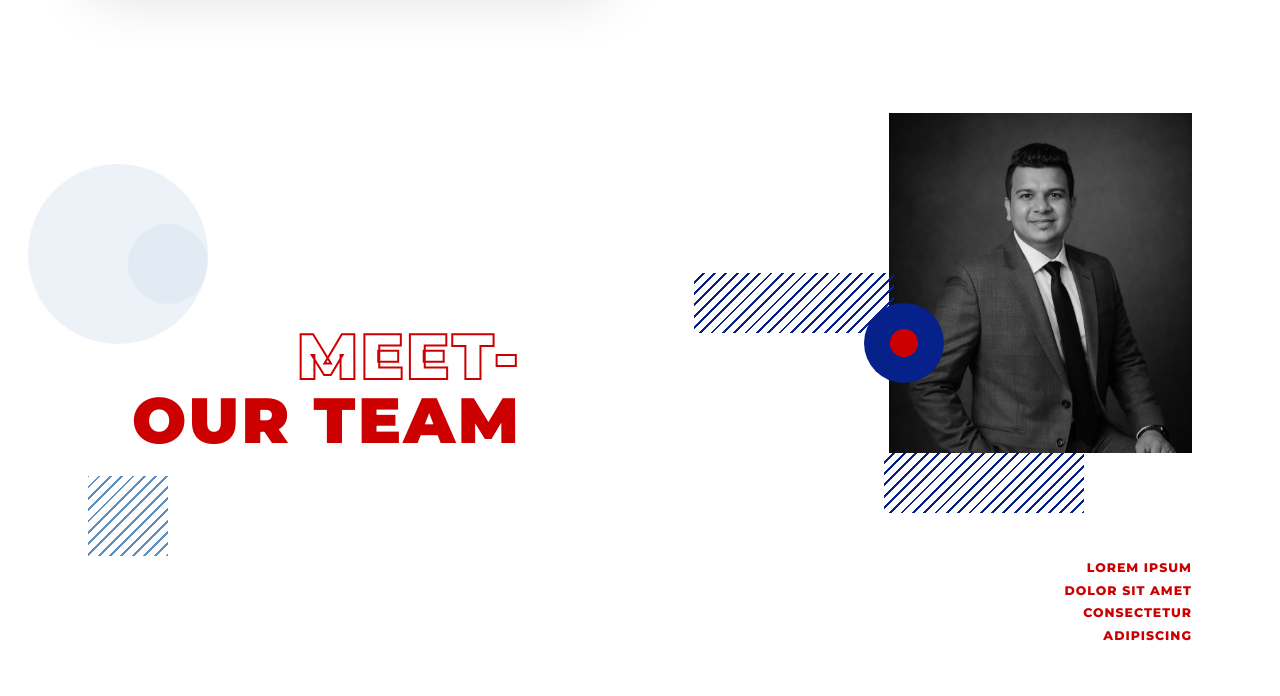
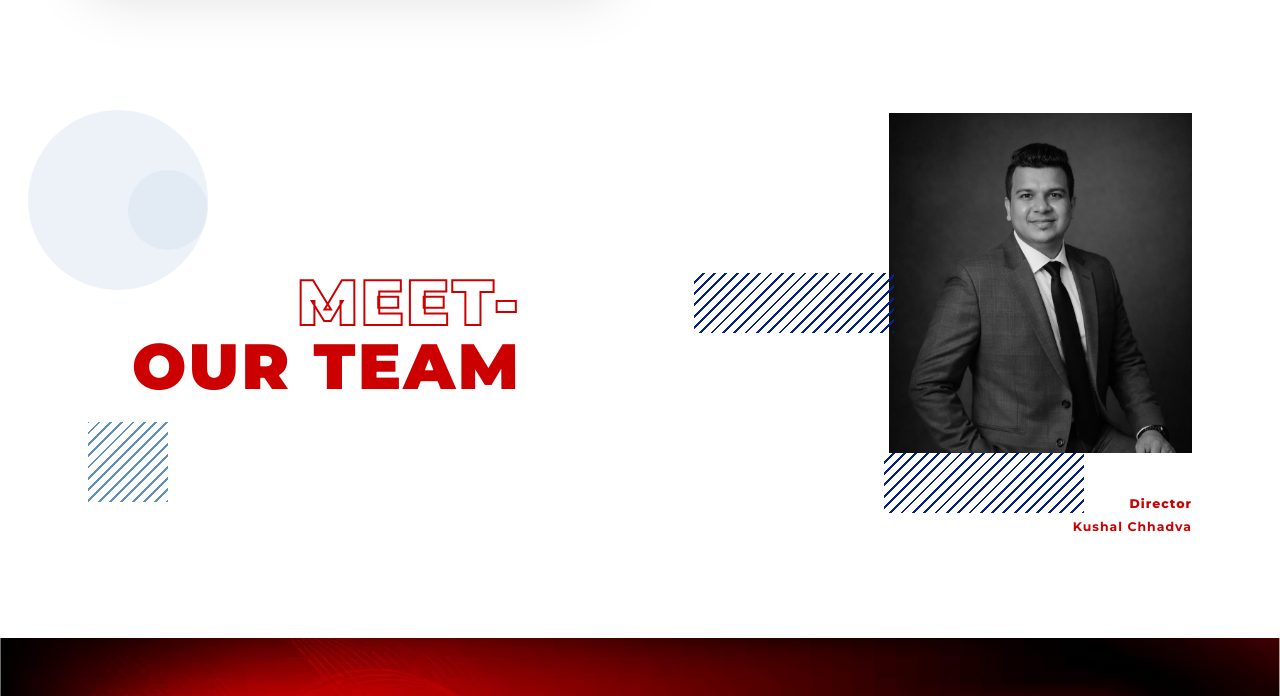
Before and after one commit to i1-D/Arihant, a website: page about.html in a window 1280 px wide. Shown: the part 790-1486 px from the top of the page. Drawn offline with Linux system fonts and the light colour scheme.

Commit message:
Updated team name and added images for blogs

```diff
--- a/about.html
+++ b/about.html
@@ -54,9 +54,6 @@
         <div class="team-photos-wrap">
           <div class="team-deco-group" aria-hidden="true">
             <div class="team-deco-lines-top"></div>
-            <div class="team-deco-circle">
-              <div class="team-deco-circle-inner"></div>
-            </div>
             <div class="team-deco-lines-bottom"></div>
           </div>
           <div class="team-photo-item team-photo--1">
@@ -64,10 +61,8 @@
           </div>
         </div>
         <div class="team-tagline" aria-hidden="true">
-          <p>LOREM IPSUM</p>
-          <p>DOLOR SIT AMET</p>
-          <p>CONSECTETUR</p>
-          <p>ADIPISCING</p>
+          <p>Director</p>
+          <p><strong>Kushal Chhadva</strong></p>
         </div>
       </div>
 
--- a/styles.css
+++ b/styles.css
@@ -492,8 +492,14 @@ ul { list-style: none; }
 
 .v-card-img {
   height: 120px;
-  background: #e8e8e8;
-  background: linear-gradient(135deg, #dde3ec, #c8cfd8);
+  overflow: hidden;
+}
+
+.v-card-img img {
+  width: 100%;
+  height: 100%;
+  object-fit: cover;
+  display: block;
 }
 
 .v-card-body {
@@ -859,31 +865,11 @@ ul { list-style: none; }
   left: 80px;
 }
 
-.team-deco-circle {
-  width: 80px;
-  height: 80px;
-  border-radius: 50%;
-  background: #06218a;
-  display: flex;
-  align-items: center;
-  justify-content: center;
-  position: absolute;
-  top: 50px;
-  left: 60px;
-}
-
-.team-deco-circle-inner {
-  width: 28px;
-  height: 28px;
-  border-radius: 50%;
-  background: #cc0000;
-}
-
 .team-photos-wrap {
   position: relative;
   display: grid;
   grid-template-columns: 1fr 1fr;
-  min-height: 420px;
+  min-height: 380px;
   z-index: 2;
 }
 
@@ -916,7 +902,6 @@ ul { list-style: none; }
 }
 
 .team-tagline {
-  margin-top: 24px;
   text-align: right;
 }
 
```
Also changed, not shown: index.html (+6 -6 lines), images/Chromatography_Consumables.avif (added), images/Filtration_Solutions.avif (added), images/Lab_Water_Systems.avif (added), images/Microbiological_Products.avif (added), images/Precision_Glassware.avif (added), images/Research_Chemicals.avif (added).
